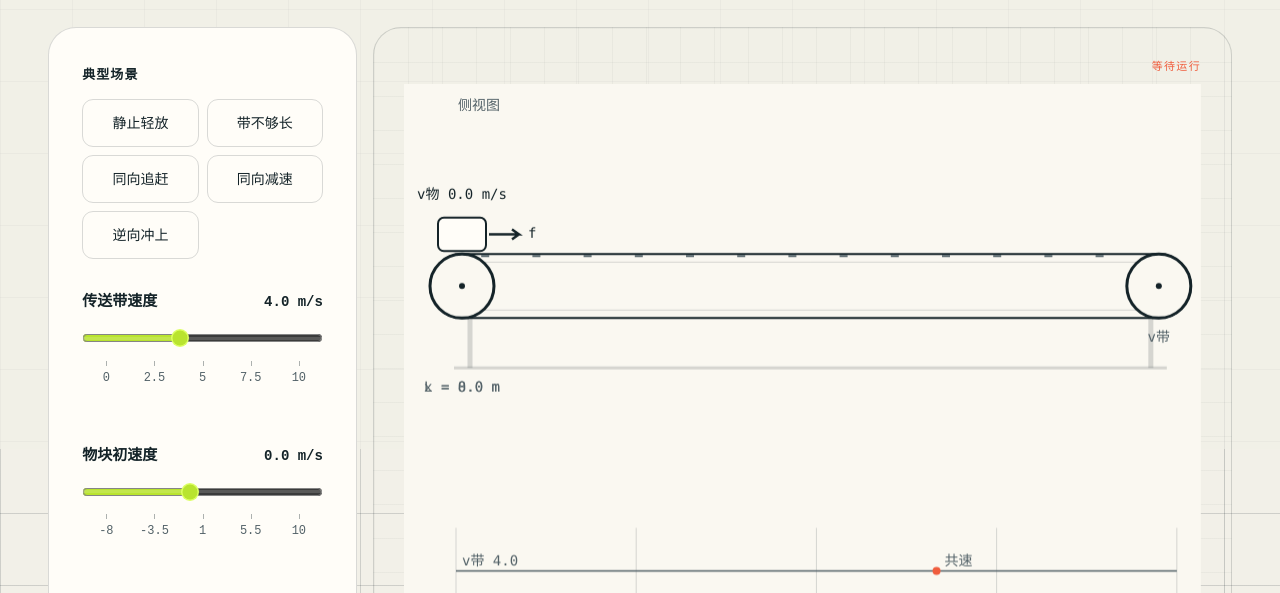
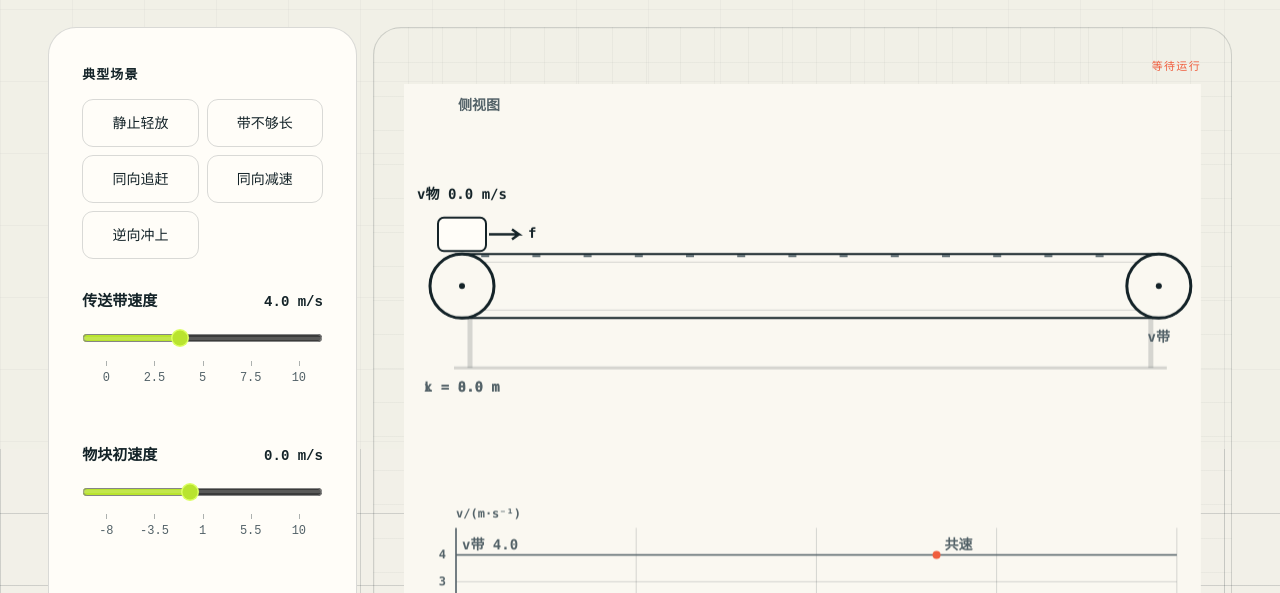
Before and after one commit to wbr941/19991100physics, a website: page labs/conveyor-belt/index.html in a window 1280 px wide. Shown: the part 351-944 px from the top of the page. Drawn offline with Linux system fonts and the light colour scheme.

Commit message:
Add velocity axis ticks and bold physical labels

```diff
--- a/assets/conveyor.css
+++ b/assets/conveyor.css
@@ -254,6 +254,7 @@
 .conveyor-metrics span {
   color: var(--ink-soft);
   font-size: 11px;
+  font-weight: 600;
 }
 
 .conveyor-metrics strong {
@@ -261,7 +262,7 @@
   color: var(--ink);
   font-family: var(--mono);
   font-size: clamp(14px, 1.5vw, 19px);
-  font-weight: 500;
+  font-weight: 600;
   font-variant-numeric: tabular-nums;
   text-overflow: ellipsis;
   white-space: nowrap;
--- a/assets/conveyor.js
+++ b/assets/conveyor.js
@@ -539,7 +539,7 @@ class ConveyorBeltLab {
 
     ctx.clearRect(0, 0, this.width, this.height);
     ctx.textBaseline = "middle";
-    ctx.font = `${this.width < 480 ? 13 : 14}px SFMono-Regular, Consolas, monospace`;
+    ctx.font = `600 ${this.width < 480 ? 13 : 14}px SFMono-Regular, Consolas, monospace`;
 
     const beltLeft = 58;
     const beltRight = this.width - 42;
@@ -703,14 +703,53 @@ class ConveyorBeltLab {
       this.result?.exitTime ?? 0,
       1,
     );
-    const maxSpeed = Math.max(
+    const rawMaxSpeed = Math.max(
       Math.abs(this.config.band),
       Math.abs(this.config.v0),
-      1,
+      0.5,
     );
+    const velocityStep =
+      rawMaxSpeed <= 2 ? 0.5 : rawMaxSpeed <= 5 ? 1 : 2;
+    const maxSpeed = Math.ceil(rawMaxSpeed / velocityStep) * velocityStep;
     const timeScale = graphWidth / maxTime;
-    const speedScale = (graphHeight * 0.42) / maxSpeed;
-    const zeroY = graphTop + graphHeight * 0.58;
+    const speedScale = (graphHeight * 0.4) / maxSpeed;
+    const zeroY = graphTop + graphHeight * 0.5;
+
+    ctx.font = `600 ${this.width < 480 ? 11 : 12}px SFMono-Regular, Consolas, monospace`;
+
+    for (
+      let velocity = -maxSpeed;
+      velocity <= maxSpeed + 1e-9;
+      velocity += velocityStep
+    ) {
+      const y = zeroY - velocity * speedScale;
+      ctx.strokeStyle = line;
+      ctx.lineWidth = 1;
+      ctx.beginPath();
+      ctx.moveTo(graphLeft, y);
+      ctx.lineTo(graphRight, y);
+      ctx.stroke();
+
+      const roundedVelocity = Math.abs(velocity) < 1e-9 ? 0 : velocity;
+      const tickLabel = Number.isInteger(roundedVelocity)
+        ? String(roundedVelocity)
+        : roundedVelocity.toFixed(1);
+      ctx.fillStyle = soft;
+      ctx.textAlign = "right";
+      ctx.fillText(tickLabel, graphLeft - 10, y);
+    }
+
+    ctx.strokeStyle = soft;
+    ctx.lineWidth = 1.5;
+    ctx.beginPath();
+    ctx.moveTo(graphLeft, graphTop);
+    ctx.lineTo(graphLeft, graphBottom);
+    ctx.stroke();
+
+    ctx.fillStyle = soft;
+    ctx.textAlign = "left";
+    ctx.fillText("v/(m·s⁻¹)", graphLeft, graphTop - 14);
+    ctx.font = `600 ${this.width < 480 ? 13 : 14}px SFMono-Regular, Consolas, monospace`;
 
     ctx.strokeStyle = line;
     ctx.lineWidth = 1;
```
